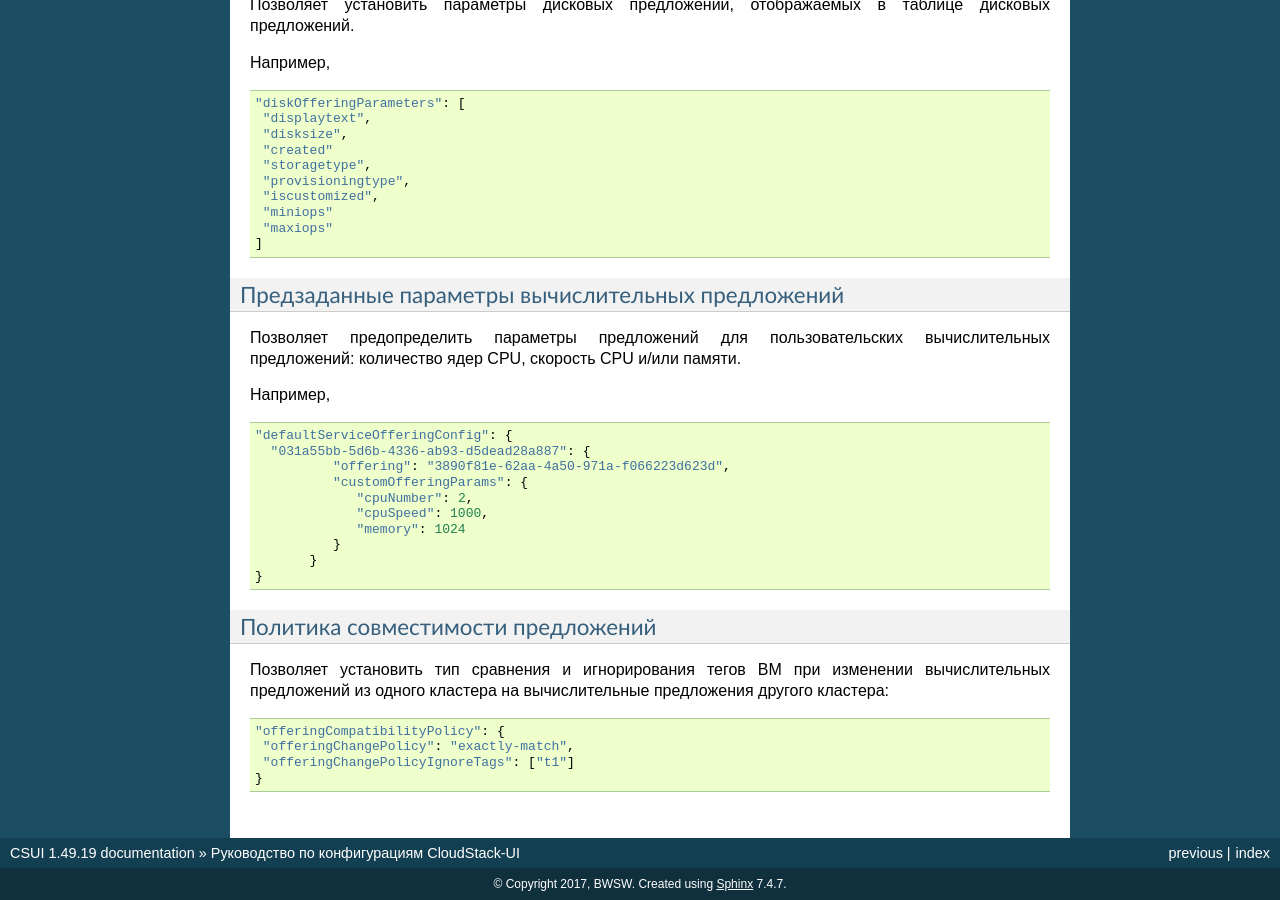
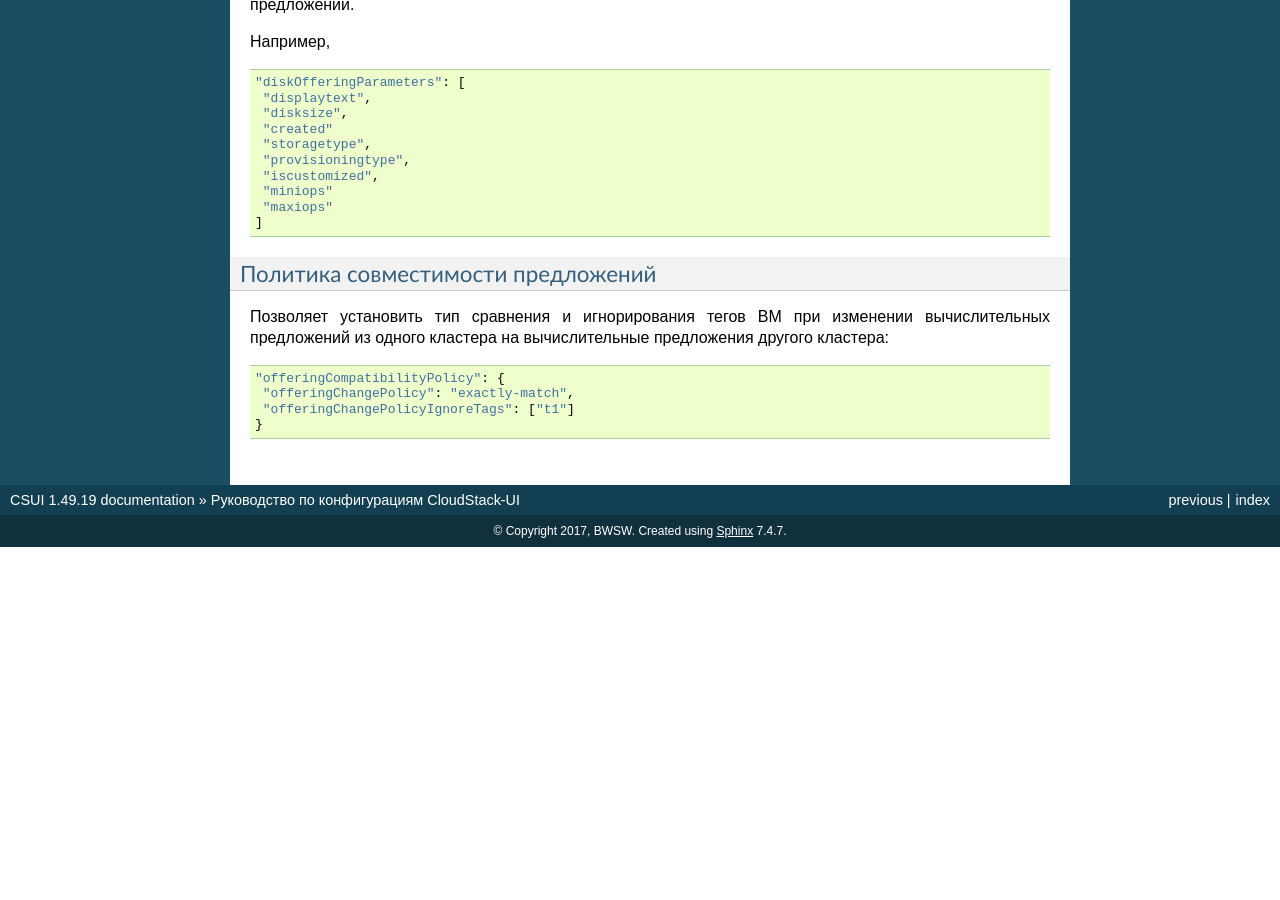
Before and after one commit to MaslovaEV/RU_CloudStack-UI, a Sphinx documentation site: the page built from RUdocs/source/CSUI-ConfigGuide.rst, in a window 1280 px wide and 900 px high, scrolled down 7266 px. Built offline with Sphinx 7.4.7, drawn with Linux system fonts in a browser that asks for light colours; after the commit the page ends 7813 px from its top, so only the background shows below that; some of the changed text lies outside the part shown.

Commit message:
Update CSUI-ConfigGuide.rst

```diff
--- a/RUdocs/source/CSUI-ConfigGuide.rst
+++ b/RUdocs/source/CSUI-ConfigGuide.rst
@@ -412,27 +412,6 @@ URL адрес документации API, который отображает
  ]
 
 
-.. _DefaultServiceOffering_RU:
-
-Предзаданные параметры вычислительных предложений
-"""""""""""""""""""""""""""""""""""""""""""""""""""""""
-Позволяет предопределить параметры предложений для пользовательских вычислительных предложений: количество ядер CPU, скорость CPU и/или памяти.
-
-Например,
-
-::
-
- "defaultServiceOfferingConfig": {
-   "031a55bb-5d6b-4336-ab93-d5dead28a887": {
-	   "offering": "3890f81e-62aa-4a50-971a-f066223d623d",
-	   "customOfferingParams": {
-	      "cpuNumber": 2,
-	      "cpuSpeed": 1000,
-	      "memory": 1024
-	   }
-	}
- }
-
 Политика совместимости предложений
 """""""""""""""""""""""""""""""""""""""""""""""
 Позволяет установить тип сравнения и игнорирования тегов ВМ при изменении вычислительных предложений из одного кластера на вычислительные предложения другого кластера:
```
